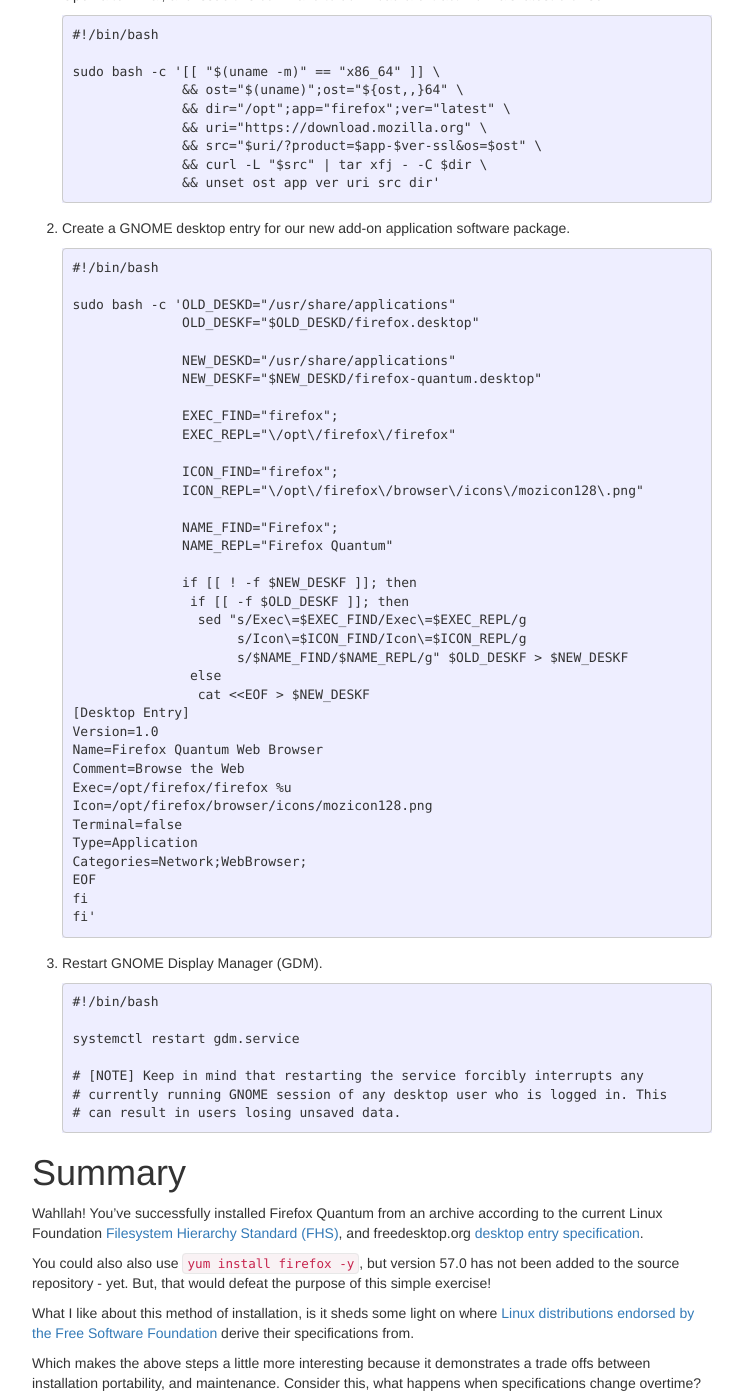
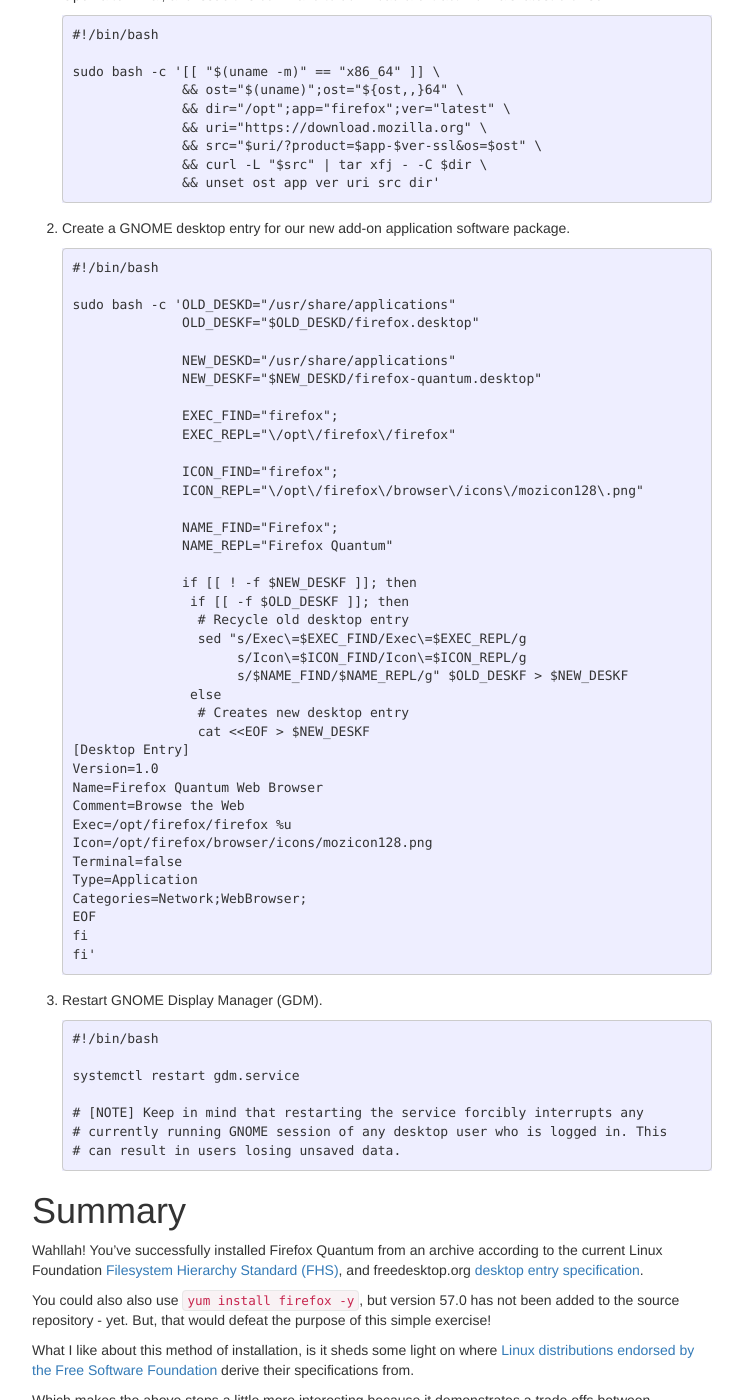
Before and after one commit to ecwpz91/ecwpz91.github.io, a Jekyll site: the page built from _posts/2017-11-18-Getting and Installing Firefox Quantum.md, in a window 1280 px wide and 1400 px high, scrolled down 460 px. Shown: the whole window, without its empty margins (268-1011 px from the left). Built offline with Jekyll 4.4.1, drawn with Linux system fonts in a browser that asks for light colours; nearby versions of some CDN libraries.

Commit message:
Added comment

```diff
--- a/_posts/2017-11-18-Getting and Installing Firefox Quantum.md
+++ b/_posts/2017-11-18-Getting and Installing Firefox Quantum.md
@@ -45,10 +45,12 @@
 
                      if [[ ! -f $NEW_DESKF ]]; then
                       if [[ -f $OLD_DESKF ]]; then
+                       # Recycle old desktop entry
                        sed "s/Exec\=$EXEC_FIND/Exec\=$EXEC_REPL/g
                             s/Icon\=$ICON_FIND/Icon\=$ICON_REPL/g
                             s/$NAME_FIND/$NAME_REPL/g" $OLD_DESKF > $NEW_DESKF
                       else
+                       # Creates new desktop entry
                        cat <<EOF > $NEW_DESKF
        [Desktop Entry]
        Version=1.0
```
